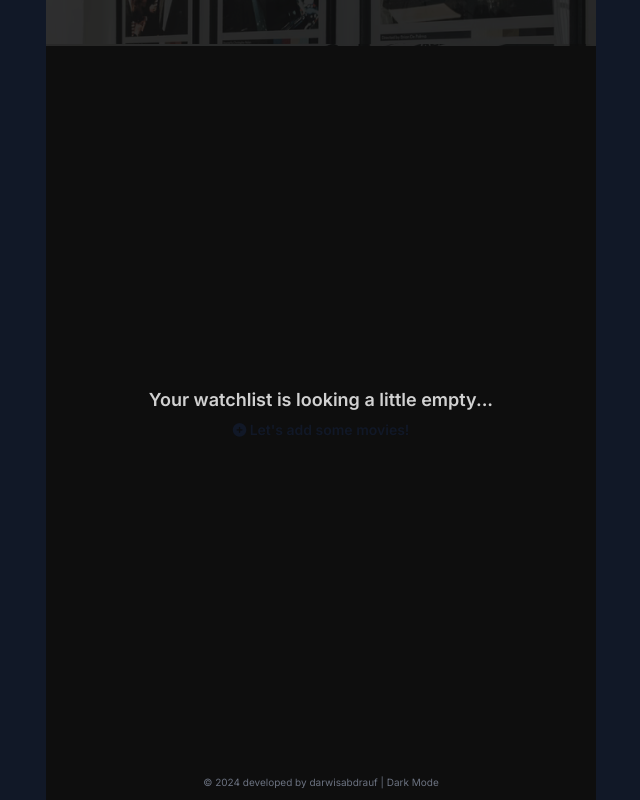
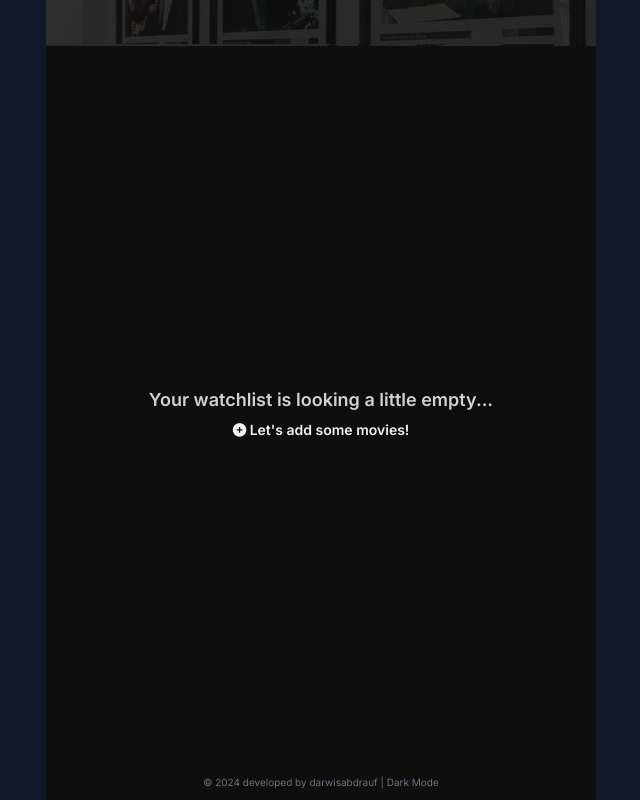
Before and after one commit to darwisabdrauf/find-your-movie, a plain HTML site: page watchlist.html in a window 1280 px wide. Both pictures are taken after a click on the element "Light Mode". Shown: the part 164-964 px from the top of the page, without its empty margins (319-959 px from the left). Drawn offline with Linux system fonts and the light colour scheme.

Commit message:
fix: changed font color of a text element
- changed font color of recommendation text element when in dark mode, to improve color contrast for better user accessibility

```diff
--- a/style.css
+++ b/style.css
@@ -353,6 +353,10 @@ body.dark-mode {
     color: var(--color-medium-grey-2);
 }
 
+.recommendation.dark-mode {
+    color: var(--color-white);
+}
+
 
 /* --- SMALL MOBILE SCREEN */
 @media (max-width: 480px) {
--- a/watchlist.js
+++ b/watchlist.js
@@ -108,6 +108,7 @@ function setDisplayMode(mode) {
     document.getElementById("container").classList.toggle("dark-mode-bg", isDarkMode)
     document.querySelectorAll(".movie").forEach(movieContainer => movieContainer.classList.toggle("dark-mode-border", isDarkMode))
     document.querySelectorAll(".movie-plot").forEach(plot => plot.classList.toggle("dark-mode-p", isDarkMode))
+    document.querySelector(".recommendation").classList.toggle("dark-mode", isDarkMode)
 
     displayModeBtn.textContent = isDarkMode ? " Dark Mode" : " Light Mode"
     localStorage.setItem("displayMode", mode)
```
